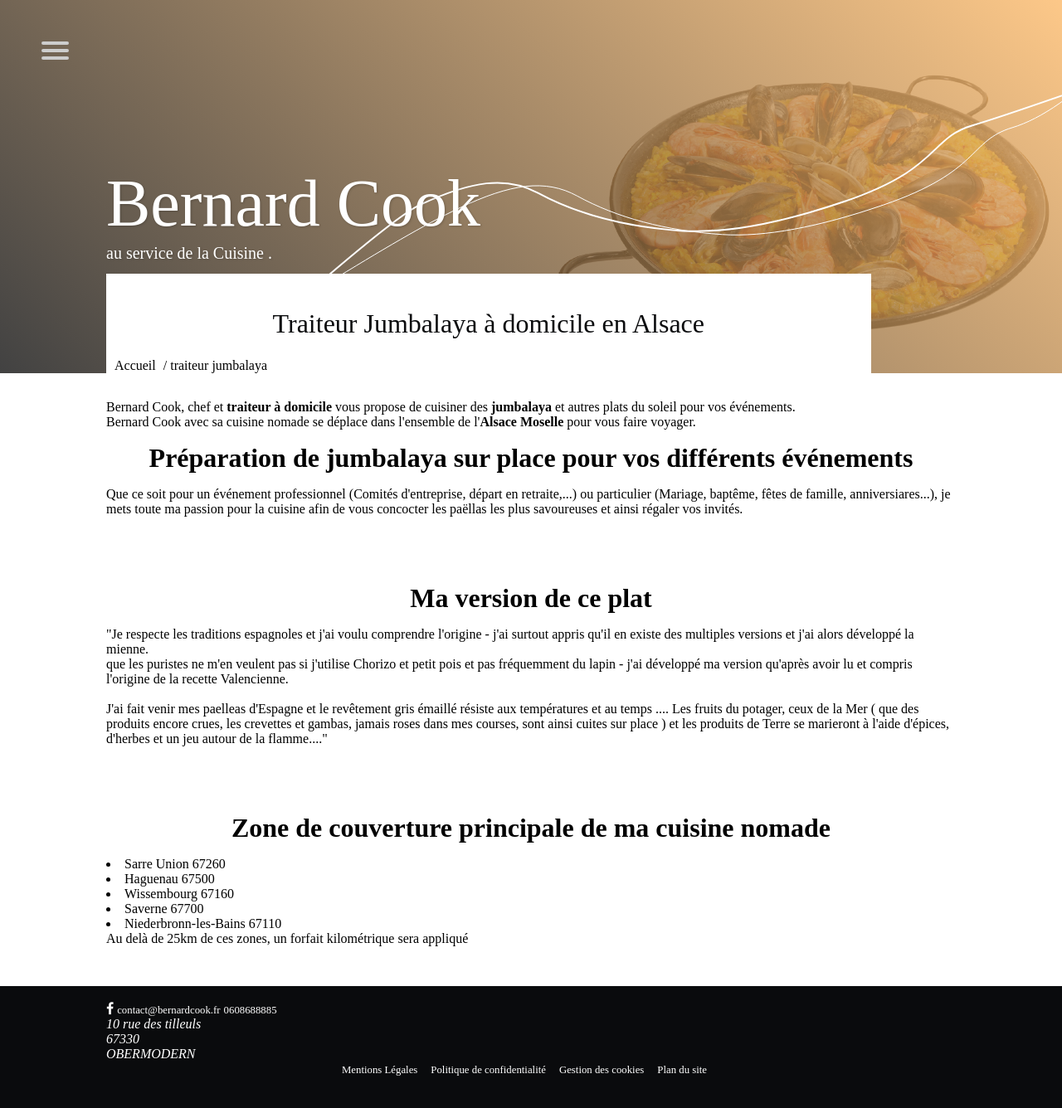
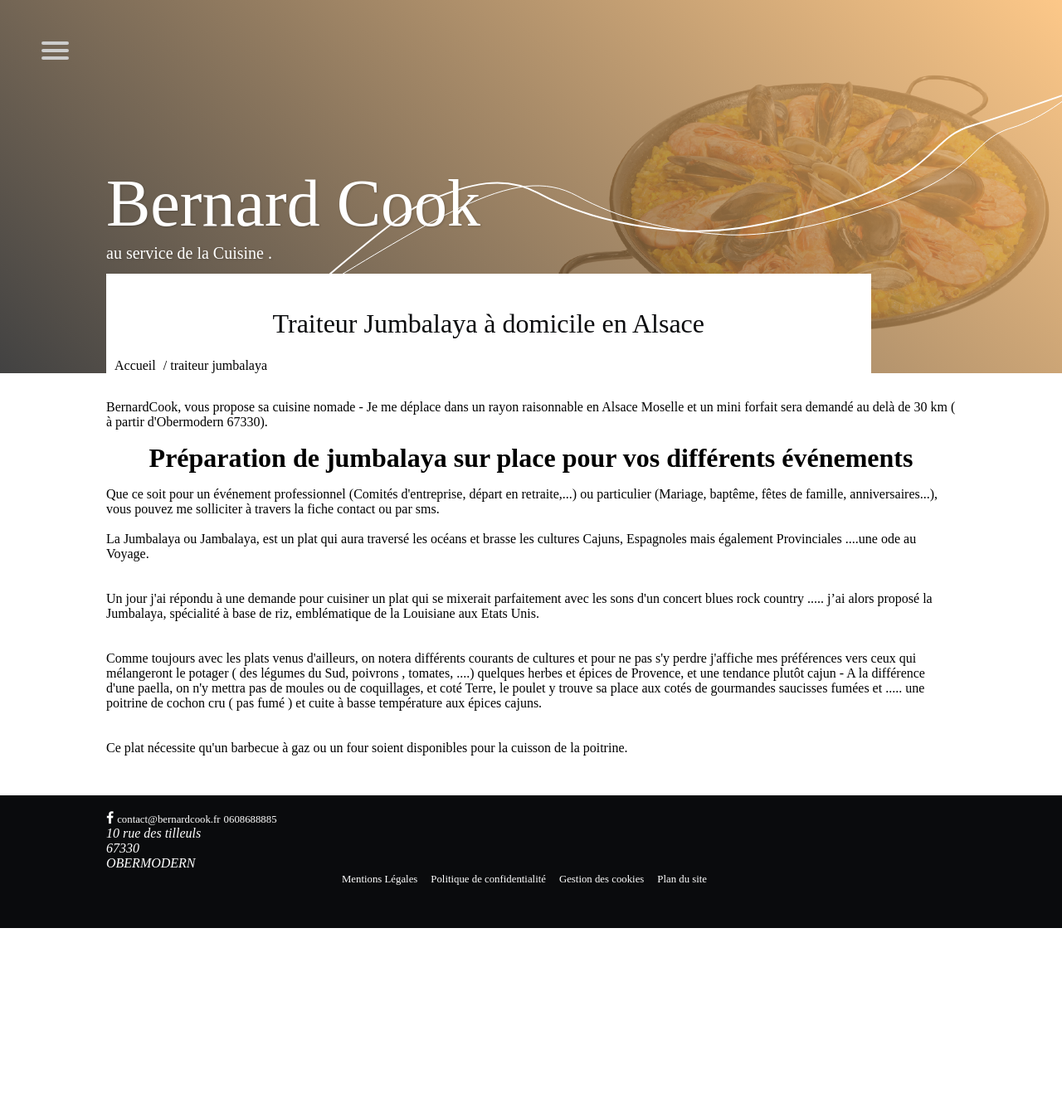
Before and after one commit to thomas6791/bernardcook, a Jekyll site: the page built from traiteur-jumbalaya.html, in a window 1280 px wide. Shown: the top 1336 px of the page at 83% size. Built offline with Jekyll 4.4.1, drawn with Linux system fonts in a browser that asks for light colours; nearby versions of some CDN libraries; some web fonts are replaced.

Commit message:
change text

```diff
--- a/traiteur-jumbalaya.html
+++ b/traiteur-jumbalaya.html
@@ -31,28 +31,23 @@ bread: traiteur jumbalaya
   </div>
 </section>
 <section class="inside">
-  <p>Bernard Cook, chef et <strong>traiteur à domicile</strong> vous propose de cuisiner des <strong>jumbalaya</strong> et autres plats du soleil pour vos événements.<br>
-    Bernard Cook avec sa cuisine nomade se déplace dans l'ensemble de l'<strong>Alsace</strong> <strong>Moselle</strong> pour vous faire voyager.
+  <p>BernardCook, vous propose sa cuisine nomade - Je me déplace dans un rayon raisonnable en Alsace Moselle et un mini forfait sera demandé au delà de 30 km ( à partir d'Obermodern 67330).
   </p>
   <h2>Préparation de jumbalaya sur place pour vos différents événements</h2>
-  <p>Que ce soit pour un événement professionnel (Comités d'entreprise, départ en retraite,...) ou particulier (Mariage, baptême, fêtes de famille, anniversiares...), je mets toute ma passion pour la cuisine afin de vous concocter les paëllas les plus savoureuses et ainsi régaler vos invités.
+  <p>Que ce soit pour un événement professionnel (Comités d'entreprise, départ en retraite,...) ou particulier (Mariage, baptême, fêtes de famille, anniversaires...), vous pouvez me solliciter à travers la fiche contact ou par sms.
+  <br><br>
+  La Jumbalaya ou Jambalaya, est un plat qui aura traversé les océans et brasse les cultures Cajuns, Espagnoles mais également Provinciales ....une ode au Voyage.
+  </p>
+  <br><br>
+  <p>
+    Un jour j'ai répondu à une demande pour cuisiner un plat qui se mixerait parfaitement avec les sons d'un concert blues rock country ..... j’ai alors proposé la Jumbalaya, spécialité à base de riz, emblématique de la Louisiane aux Etats Unis.
+  </p>
+  <br><br>
+  <p>
+    Comme toujours avec les plats venus d'ailleurs, on notera différents courants de cultures et pour ne pas s'y perdre j'affiche mes préférences vers ceux qui mélangeront le potager ( des légumes du Sud, poivrons , tomates, ....) quelques herbes et épices de Provence, et une tendance plutôt cajun - A la différence d'une paella, on n'y mettra pas de moules ou de coquillages, et coté Terre, le poulet y trouve sa place aux cotés de gourmandes saucisses fumées et ..... une poitrine de cochon cru ( pas fumé ) et cuite à basse température aux épices cajuns.
+  </p>
+  <br><br>
+  <p>
+    Ce plat nécessite qu'un barbecue à gaz ou un four soient disponibles pour la cuisson de la poitrine.
   </p>
 </section>
-
-<section class="inside">
-  <h2>Ma version de ce plat</h2>
-  <p>"Je respecte les traditions espagnoles et j'ai voulu comprendre l'origine - j'ai surtout appris qu'il en existe des multiples versions et j'ai alors développé la mienne.<br>
-que les puristes ne m'en veulent pas si j'utilise Chorizo et petit pois et pas fréquemment du lapin - j'ai développé ma version qu'après avoir lu et compris l'origine de la recette Valencienne.<br>
-<br>
-J'ai fait venir mes paelleas d'Espagne et le revêtement gris émaillé résiste aux températures et au temps ....
-Les fruits du potager, ceux de la Mer ( que des produits encore crues, les crevettes et gambas, jamais roses dans mes courses, sont ainsi cuites sur place ) et les produits de Terre se marieront à l'aide d'épices, d'herbes et un jeu autour de la flamme...."</p>
-</section>
-<section class="inside">
-  <h2>Zone de couverture principale de ma cuisine nomade</h2>
-    </ul>
-      {% for item in site.data.zones_chalandise.Alsace %}
-        <li>{{ item.ville }} {{ item.code_postal }}</li>
-      {% endfor %}
-    </ul>
-    <p>Au delà de 25km de ces zones, un forfait kilométrique sera appliqué</p>
-</section>
```
